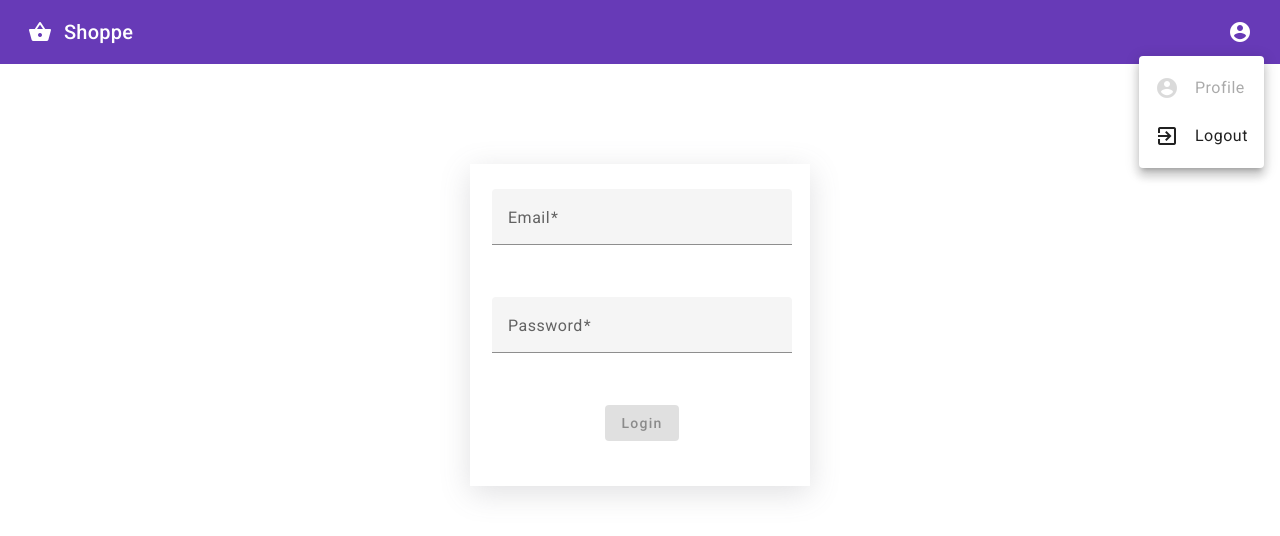
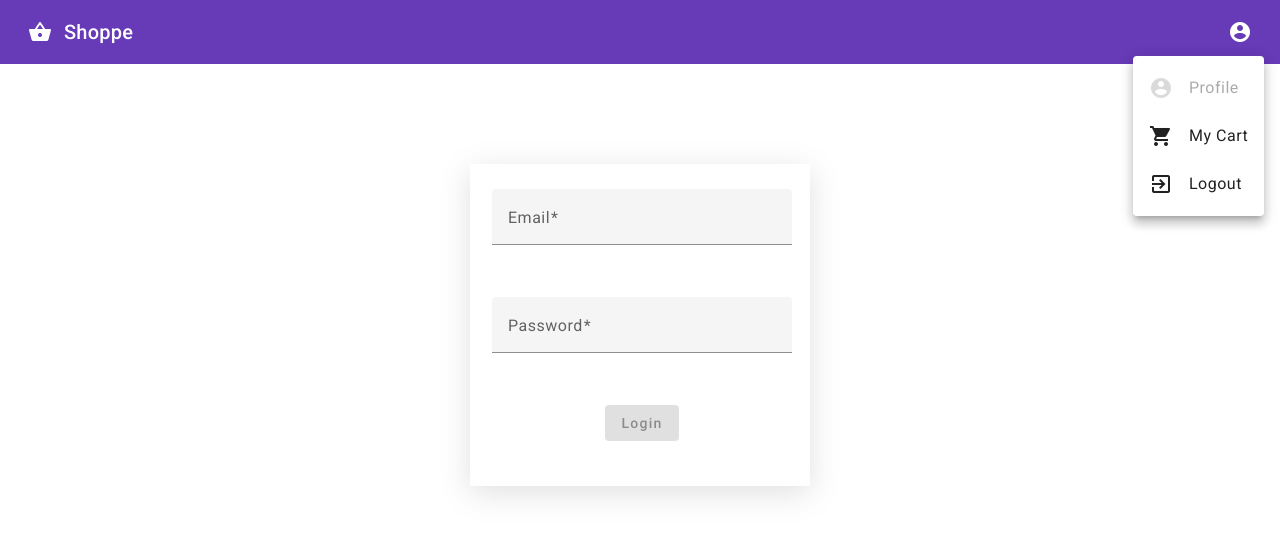
Before and after one commit to yashwant-intelligaia/angular-shopping-webapp, an Angular app: page /login in a window 1280 px wide. Both pictures are taken after a click on the button "account_circle". Shown: the top 536 px of the page. Built offline with nearby package versions, Linux system fonts and the light colour scheme.

Commit message:
cart menu added

```diff
--- a/src/app/components/header/header.component.html
+++ b/src/app/components/header/header.component.html
@@ -12,6 +12,10 @@
       <mat-icon>account_circle</mat-icon>
       <span>Profile</span>
     </button>
+    <button mat-menu-item routerLink="/cart">
+      <mat-icon>shopping_cart</mat-icon>
+      <span>My Cart</span>
+    </button>
     <button mat-menu-item (click)="handleLogout()">
       <mat-icon>exit_to_app</mat-icon>
       <span>Logout</span>
```
